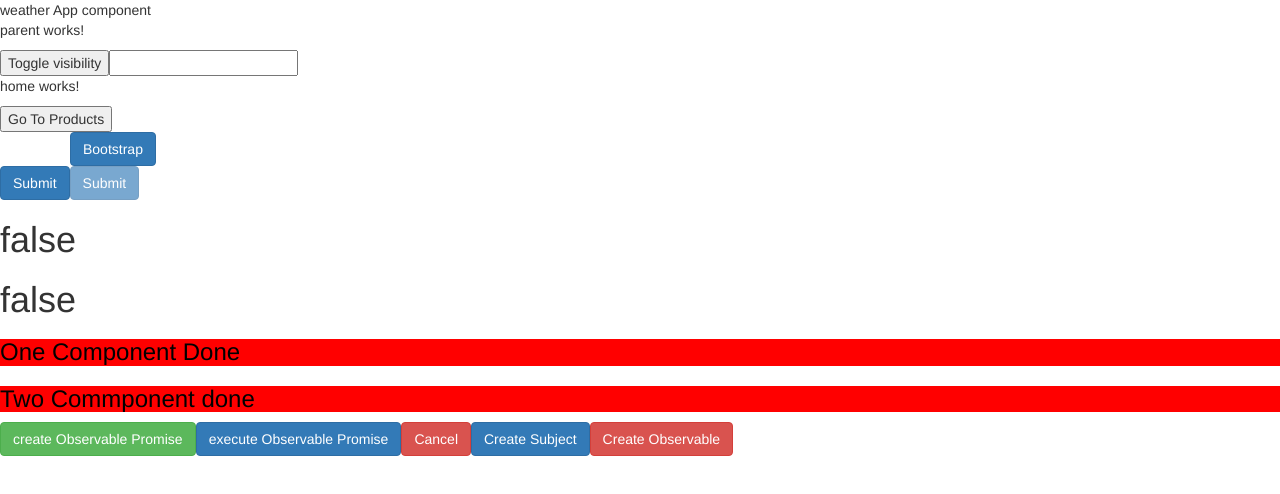
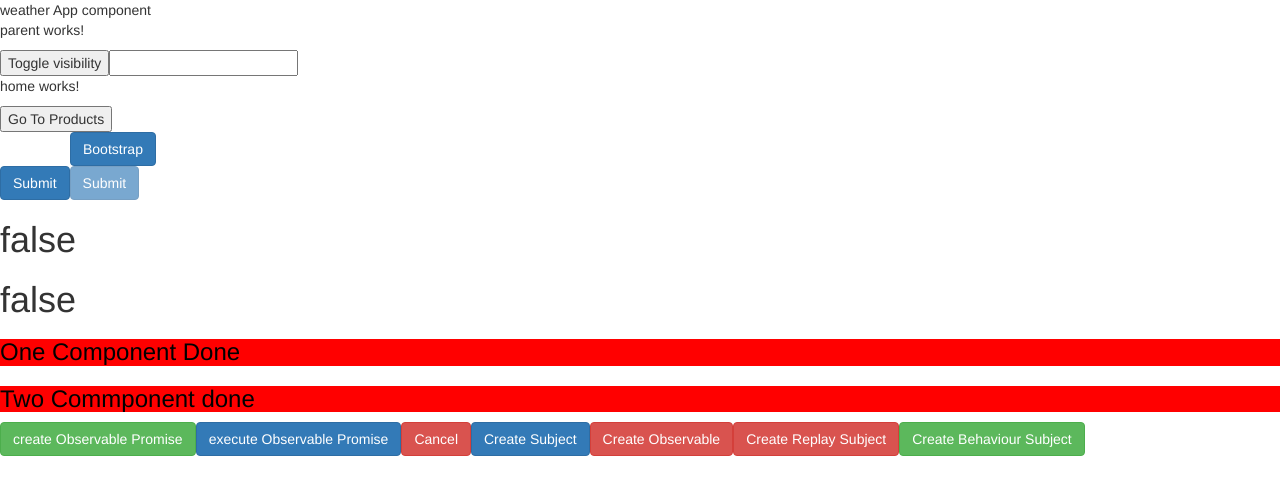
Before and after one commit to Rrrummadi2020/angular-udemy, an Angular app: page /home in a window 1280 px wide. Shown: the top 494 px of the page. Built offline with nearby package versions, Linux system fonts and the light colour scheme; no server answers.

Commit message:
subject and behaviour subject

```diff
--- a/src/app/two/two.component.html
+++ b/src/app/two/two.component.html
@@ -5,3 +5,5 @@
 <button (click)="cancel()" class="btn btn-danger">Cancel</button>
 <button (click)="createSubject()" class="btn btn-primary">Create Subject</button>
 <button (click)="createObservable()" class="btn btn-danger">Create Observable</button>
+<button (click)="createReplaySubject()" class="btn btn-danger">Create Replay Subject</button>
+<button (click)="createBehaviourSubject()" class="btn btn-success">Create Behaviour Subject</button>
--- a/src/app/two/two.component.ts
+++ b/src/app/two/two.component.ts
@@ -1,5 +1,5 @@
 import { Component, ViewEncapsulation } from '@angular/core';
-import { Observable, Subject, Subscription } from 'rxjs';
+import { BehaviorSubject, Observable, ReplaySubject, Subject, Subscription } from 'rxjs';
 
 @Component({
   selector: 'app-two',
@@ -63,4 +63,38 @@ export class TwoComponent {
     subject.subscribe(res => console.log(res));//same data
     subject.next(Math.random());
   }
+  createReplaySubject() {
+    //let replaySubj = new ReplaySubject();//store all the emiited data from subject creation
+    let replaySubj = new ReplaySubject(2);// will emitt the last two emitted data remaining it wil not store in its memory
+    replaySubj.next(10);
+    replaySubj.next(20);
+    replaySubj.next(30);
+    replaySubj.next(40);
+    replaySubj.next(50);
+    replaySubj.subscribe((resp) => {
+      console.log(resp);
+    })
+    setInterval(() => {
+      console.log('emitting the data in the intervals');
+      replaySubj.next(11);
+    }, 1000)
+  }
+
+  createBehaviourSubject() {
+    let replaySubj = new BehaviorSubject(1234);//store exact& mandatory one value , if no emitted data previously then this default  value will be emitted ,if already emitted this defaul value will get override by the previouslt emitted value
+    //toggle the below comments lines to show the difference
+    // replaySubj.next(10);
+    // replaySubj.next(20);
+    // replaySubj.next(30);
+    // replaySubj.next(40);
+    // replaySubj.next(50);
+    // replaySubj.next(50);
+    replaySubj.subscribe((resp) => {
+      console.log(resp);
+    })
+    setInterval(() => {
+      console.log('emitting the data in the intervals');
+      replaySubj.next(11);
+    }, 1000)
+  }
 }
```
